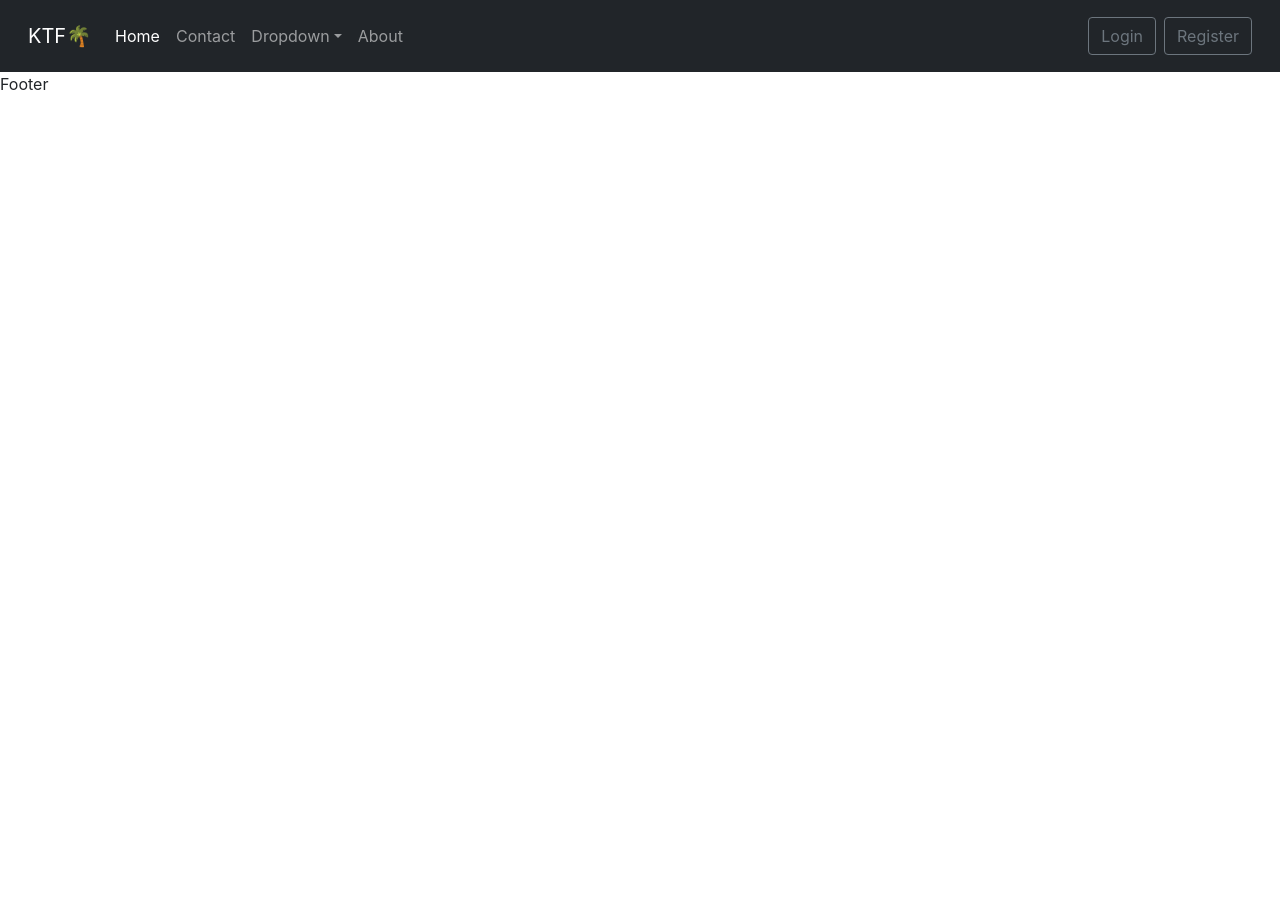
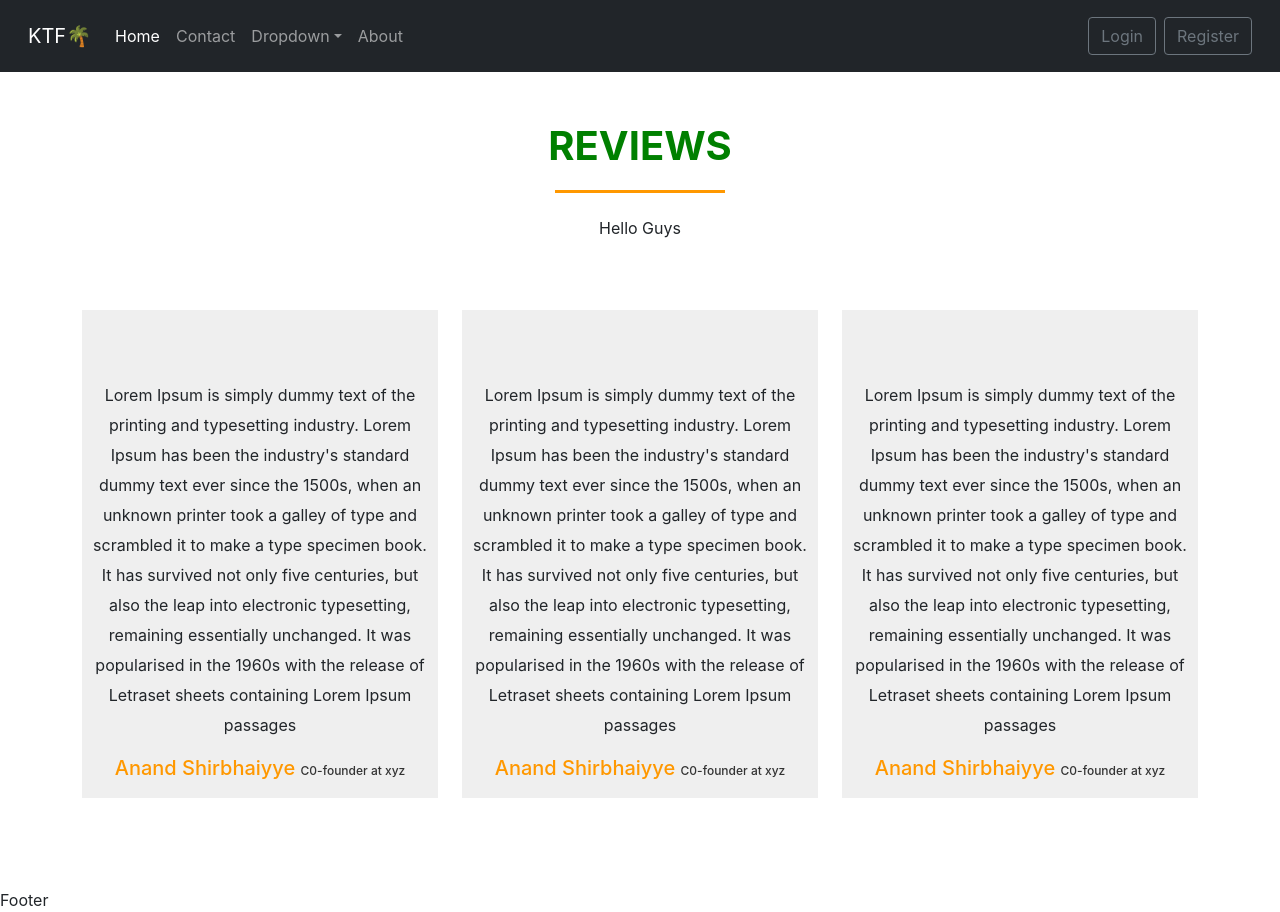
Before and after one commit to AnandShirbhaiyye/KTF-NGO, a React (Create React App) app in the folder client/: page /review in a window 1280 px wide. Before the commit the page ends 800 px from the top, so only its background shows below. Built offline with nearby package versions, Linux system fonts and the light colour scheme; the HTML template or start-up script is replaced by a standard one.

Commit message:
added review page

```diff
--- a/client/src/App.js
+++ b/client/src/App.js
@@ -6,6 +6,8 @@ import Home from "./views/Home/Home";
 import Footer from "./components/Footer/Footer";
 import { BrowserRouter, Routes, Route } from "react-router-dom";
 import Testimonial from "./components/Testimonial/Testimonial";
+import Antd from "./components/Antd/Antd";
+import Review from "./components/Review/Review";
 
 
 function App() {
@@ -18,6 +20,8 @@ function App() {
           <Route path="/register" element={<Register />} />
           <Route path="/login" element={<Login />} />
           <Route path="/testimonial" element={<Testimonial/>} />
+          <Route path="/antd" element={<Antd/>} />
+          <Route path="/review" element={<Review/>} />
         </Routes>
         <Footer />
       </BrowserRouter>
--- a/client/src/components/Antd/antd.js
+++ b/client/src/components/Antd/antd.js
@@ -1,9 +1,33 @@
 import React from 'react'
 
-function antd() {
+function Antd() {
   return (
-    <div>antd</div>
+    <>
+
+<button type="button" class="btn btn-primary" data-bs-toggle="modal" data-bs-target="#staticBackdrop">
+  Launch static backdrop modal
+</button>
+
+
+<div class="modal fade" id="staticBackdrop" data-bs-backdrop="static" data-bs-keyboard="false" tabindex="-1" aria-labelledby="staticBackdropLabel" aria-hidden="true">
+  <div class="modal-dialog">
+    <div class="modal-content">
+      <div class="modal-header">
+        <h5 class="modal-title" id="staticBackdropLabel">Modal title</h5>
+        <button type="button" class="btn-close" data-bs-dismiss="modal" aria-label="Close"></button>
+      </div>
+      <div class="modal-body">
+        ...
+      </div>
+      <div class="modal-footer">
+        <button type="button" class="btn btn-secondary" data-bs-dismiss="modal">Close</button>
+        <button type="button" class="btn btn-primary">Understood</button>
+      </div>
+    </div>
+  </div>
+</div>
+    </>
   )
 }
 
-export default antd
+export default Antd
--- /dev/null
+++ b/client/src/components/Review/Review.css
@@ -0,0 +1,75 @@
+.testimonials{
+    margin: 50px auto;
+}
+.testimonials h1{
+    text-align: center;
+    font-weight: bold;
+    color: green;
+    padding-bottom: 10px;
+    text-transform: uppercase;
+}
+.testimonials h1::after{
+    content: '';
+    background: #ff9800;
+    display: block;
+    height: 3px;
+    width: 170px;
+    margin: 20px auto 5px;
+}
+.testimonials .row{
+    margin-top: 30px;
+}
+.col-md-4{
+    margin: 40px auto;
+}
+.profile{
+    padding: 70px 10px 10px;
+    background-color: #efefef;
+}
+.profile img{
+    top: 200px;
+    position: absolute;
+    left: calc(50% - 65px);
+    border: 10px solid white;
+}
+.user{
+    width: 120px;
+    height: 120px;
+    border-radius: 50%;
+}
+.profile h3{
+    font-size: 20px;
+    margin-top: 15px;
+    color: #ff9800;
+}
+span{
+    font-size: 12px;
+    color: #333;
+}
+blockquote{
+    font-size: 16px;
+    line-height: 30px;
+}
+/* blockquote::before{
+    content: '\93';
+    font-size: 50px;
+    position: relative;
+    color: #ff9800;
+    line-height: 20px;
+    bottom: -15px;
+    right: 5px;
+}
+blockquote::after{
+    content: '\94';
+    font-size: 50px;
+    position: relative;
+    color: #ff9800;
+    line-height: 10px;
+    bottom: -15px;
+    right: 5px;
+} */
+.profile:hover{
+    box-shadow: 0 0 15px 15px rgba(0, 0,0, 0.2);
+    cursor: pointer;
+    transition: 0.5s;
+}
--- /dev/null
+++ b/client/src/components/Review/Review.js
@@ -0,0 +1,94 @@
+import React from "react";
+import "./Review.css";
+
+function Review() {
+  return (
+    <>
+      <section className="testimonials">
+        <div className="container">
+          <h1>Reviews</h1>
+          <p className="text-center">Hello Guys</p>
+          <div className="row">
+          <div className="col-md-4 text-center">
+            <div className="profile">
+              {/* <img
+                src="https://www.bing.com/th?id=OIP.Z1bbnX3-kQnRKMy1GwhQ_QHaHa&w=250&h=250&c=8&rs=1&qlt=90&o=6&dpr=1.5&pid=3.1&rm=2"
+                alt=""
+                className="user"
+              /> */}
+              <blockquote>
+                {" "}
+                Lorem Ipsum is simply dummy text of the printing and typesetting
+                industry. Lorem Ipsum has been the industry's standard dummy
+                text ever since the 1500s, when an unknown printer took a galley
+                of type and scrambled it to make a type specimen book. It has
+                survived not only five centuries, but also the leap into
+                electronic typesetting, remaining essentially unchanged. It was
+                popularised in the 1960s with the release of Letraset sheets
+                containing Lorem Ipsum passages
+              </blockquote>
+              <h3>
+                Anand Shirbhaiyye <span>C0-founder at xyz</span>
+              </h3>
+            </div>
+          </div>
+
+
+          <div className="col-md-4 text-center">
+            <div className="profile">
+              {/* <img
+                src="https://www.bing.com/th?id=OIP.HHVUf3TYqncgpJXyCMmxyAHaHa&w=250&h=250&c=8&rs=1&qlt=90&o=6&dpr=1.5&pid=3.1&rm=2"
+                alt=""
+                className="user"
+              /> */}
+              <blockquote>
+                {" "}
+                Lorem Ipsum is simply dummy text of the printing and typesetting
+                industry. Lorem Ipsum has been the industry's standard dummy
+                text ever since the 1500s, when an unknown printer took a galley
+                of type and scrambled it to make a type specimen book. It has
+                survived not only five centuries, but also the leap into
+                electronic typesetting, remaining essentially unchanged. It was
+                popularised in the 1960s with the release of Letraset sheets
+                containing Lorem Ipsum passages
+              </blockquote>
+              <h3>
+                Anand Shirbhaiyye <span>C0-founder at xyz</span>
+              </h3>
+            </div>
+          </div>
+
+
+
+
+          <div className="col-md-4 text-center">
+            <div className="profile">
+              {/* <img
+                src="https://www.bing.com/th?id=OIP.Z1bbnX3-kQnRKMy1GwhQ_QHaHa&w=250&h=250&c=8&rs=1&qlt=90&o=6&dpr=1.5&pid=3.1&rm=2"
+                alt=""
+                className="user"
+              /> */}
+              <blockquote>
+                {" "}
+                Lorem Ipsum is simply dummy text of the printing and typesetting
+                industry. Lorem Ipsum has been the industry's standard dummy
+                text ever since the 1500s, when an unknown printer took a galley
+                of type and scrambled it to make a type specimen book. It has
+                survived not only five centuries, but also the leap into
+                electronic typesetting, remaining essentially unchanged. It was
+                popularised in the 1960s with the release of Letraset sheets
+                containing Lorem Ipsum passages
+              </blockquote>
+              <h3>
+                Anand Shirbhaiyye <span>C0-founder at xyz</span>
+              </h3>
+            </div>
+          </div>
+          </div>
+        </div>
+      </section>
+    </>
+  );
+}
+
+export default Review;
--- a/client/src/components/Testimonial/Testimonial.css
+++ b/client/src/components/Testimonial/Testimonial.css
@@ -36,3 +36,78 @@ body {
     padding-top: 50px;
     padding-bottom: 50px;
 }
+.testimonials{
+  margin: 50px auto;
+}
+.testimonials h1{
+  text-align: center;
+  font-weight: bold;
+  color: green;
+  padding-bottom: 10px;
+  text-transform: uppercase;
+}
+.testimonials h1::after{
+  content: '';
+  background: #ff9800;
+  display: block;
+  height: 3px;
+  width: 170px;
+  margin: 20px auto 5px;
+}
+.testimonials .row{
+  margin-top: 30px;
+}
+.col-md-4{
+  margin: 40px auto;
+}
+.profile{
+  padding: 70px 10px 10px;
+  background-color: #efefef;
+}
+.profile img{
+  top: 200px;
+  position: absolute;
+  left: calc(50% - 65px);
+  border: 10px solid white;
+}
+.user{
+  width: 120px;
+  height: 120px;
+  border-radius: 50%;
+}
+.profile h3{
+  font-size: 20px;
+  margin-top: 15px;
+  color: #ff9800;
+}
+span{
+  font-size: 12px;
+  color: #333;
+}
+blockquote{
+  font-size: 16px;
+  line-height: 30px;
+}
+/* blockquote::before{
+  content: '\93';
+  font-size: 50px;
+  position: relative;
+  color: #ff9800;
+  line-height: 20px;
+  bottom: -15px;
+  right: 5px;
+}
+blockquote::after{
+  content: '\94';
+  font-size: 50px;
+  position: relative;
+  color: #ff9800;
+  line-height: 10px;
+  bottom: -15px;
+  right: 5px;
+} */
+.profile:hover{
+  box-shadow: 0 0 15px 15px rgba(0, 0,0, 0.2);
+  cursor: pointer;
+  transition: 0.5s;
+}
--- a/client/src/components/Testimonial/Testimonial.js
+++ b/client/src/components/Testimonial/Testimonial.js
@@ -28,6 +28,8 @@ function Testimonial() {
         modules={[EffectCoverflow, Pagination]}
         className="mySwiper"
       >
+
+
         <SwiperSlide>
           <div className="swiper-container">
             <div className="swiper-wrapper">
--- a/client/src/views/Home/Home.js
+++ b/client/src/views/Home/Home.js
@@ -1,4 +1,5 @@
 import React from "react";
+import Review from "../../components/Review/Review";
 import Testimonial from "../../components/Testimonial/Testimonial";
 import "./Home.css";
 import ktfLogo from "./img/ktf-logo.jpg";
@@ -36,6 +37,10 @@ function Home() {
         <div className="mt-2">
         <Testimonial/>
         </div>
+
+        <div className="mt-2">
+        <Review/>
+        </div>
       </div>
     </>
   );
```
Also changed, not shown: client/src/components/MaterialUI/Material.js (deleted, +0 -55 lines).
